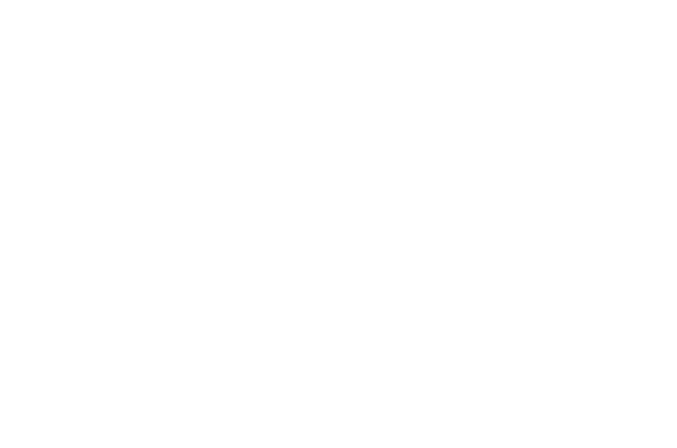
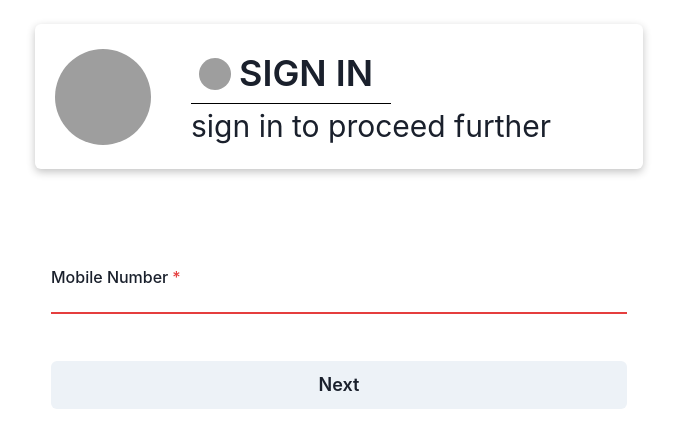
Before and after one commit to Avneesh002/Fashion-square, a React (Vite) app: page / in a window 1280 px wide. Shown: the top 448 px of the page, without its empty margins (301-978 px from the left). Built offline with nearby package versions, Linux system fonts and the light colour scheme; grey boxes are pictures that could not be loaded.

Commit message:
login page complete

```diff
--- a/package.json
+++ b/package.json
@@ -14,6 +14,7 @@
     "@emotion/react": "^11.10.5",
     "@emotion/styled": "^11.10.5",
     "axios": "^1.2.3",
+    "firebase": "^9.15.0",
     "framer-motion": "^8.4.6",
     "react": "^18.2.0",
     "react-dom": "^18.2.0",
--- a/src/App.jsx
+++ b/src/App.jsx
@@ -1,10 +1,12 @@
 import "./App.css";
+import Login from "./Pages/Signup_Login/Login";
 // import Products from "./Pages/Product Page/Products";
 // import Navbar from './Components/Navbar/Navbar'
 
 function App() {
   return (
     <div className="App" >
+      <Login />
     </div>
   );
 }
--- /dev/null
+++ b/src/Components/Floating_Input_Lebel.jsx
@@ -0,0 +1,199 @@
+import {
+  ChakraProvider,
+  FormControl,
+  FormErrorMessage,
+  FormLabel,
+  Input,
+  extendTheme,
+  Box,
+  Button,
+  Text,
+  HStack,
+  PinInput,
+  PinInputField,
+} from "@chakra-ui/react";
+import { useState } from "react";
+import { RecaptchaVerifier, signInWithPhoneNumber } from "firebase/auth";
+import { auth } from "../Pages/Signup_Login/FireBase";
+// import { async } from "@firebase/util";
+
+const activeLabelStyles = {
+  transform: "scale(0.90) translateY(-24px)",
+};
+export const theme = extendTheme({
+  components: {
+    Form: {
+      variants: {
+        floating: {
+          container: {
+            _focusWithin: {
+              label: {
+                ...activeLabelStyles,
+              },
+            },
+            "input:not(:placeholder-shown) + label, .chakra-select__wrapper + label, textarea:not(:placeholder-shown) ~ label":
+              {
+                ...activeLabelStyles,
+              },
+            label: {
+              top: 0,
+              left: 0,
+              zIndex: 2,
+              position: "absolute",
+              backgroundColor: "white",
+              pointerEvents: "none",
+              transformOrigin: "left top",
+            },
+          },
+        },
+      },
+    },
+  },
+});
+
+export default function Floating_Input_Lebel() {
+  const [number, setNumber] = useState("");
+  const [user, setUser] = useState("");
+  const [otp, setOtp] = useState("");
+  const [error, setError] = useState("");
+  const [loading, setisLoading] = useState(false);
+  const [flag, setFlag] = useState(false);
+
+  function setUpRecaptha() {
+    if (!window.recaptchaVerifier) {
+      window.recaptchaVerifier = new RecaptchaVerifier(
+        "recaptcha-container",
+        {
+          size: "invisible",
+          callback: (response) => {
+            // onSignup();
+            getOtp();
+          },
+          "expired-callback": () => {},
+        },
+        auth
+      );
+    }
+  }
+
+  function getOtp() {
+    setisLoading(true);
+    setUpRecaptha();
+    const appVerifier = window.recaptchaVerifier;
+    const phoneNumber = "+91" + number;
+
+    signInWithPhoneNumber(auth, phoneNumber, appVerifier)
+      .then((confirmationResult) => {
+        window.confirmationResult = confirmationResult;
+        console.log(confirmationResult);
+        setFlag(true);
+        setisLoading(false);
+        // setResult(confirmationResult);
+      })
+      .catch((error) => {
+        console.log(error);
+        setError(error.message);
+        setisLoading(flase);
+      });
+  }
+
+  function onOtpVerify() {
+    setisLoading(true);
+    window.confirmationResult
+      .confirm(otp)
+      .then(async (res) => {
+        console.log(res);
+        setisLoading(false);
+        setUser(res.operationType);
+      })
+      .catch((err) => {
+        setError(err.message);
+        setisLoading(false);
+        console.log(err);
+      });
+  }
+
+  return (
+    <ChakraProvider theme={theme}>
+      <Box
+        p={4}
+        display={"flex"}
+        alignItems="center"
+        flexDirection={"column"}
+        gap={6}
+      >
+        {/* <form onSubmit={getOtp}> */}
+        {flag ? (
+          <HStack>
+            <PinInput value={otp} onChange={setOtp}>
+              <PinInputField />
+              <PinInputField />
+              <PinInputField />
+              <PinInputField />
+              <PinInputField />
+              <PinInputField />
+            </PinInput>
+          </HStack>
+        ) : (
+          <FormControl
+            variant="floating"
+            id="mobile-number"
+            isRequired
+            isInvalid
+          >
+            <div id="recaptcha-container" />
+            <Input
+              size="lg"
+              type={"number"}
+              value={number}
+              variant={"flushed"}
+              onChange={(e) => setNumber(e.target.value)}
+              placeholder=" "
+            />
+            <FormLabel>
+              {flag ? "Please type the OTP sent to" : "Mobile Number"}
+            </FormLabel>
+            {number.length > 0 && number.length < 10 ? (
+              <FormErrorMessage position={"absolute"} right="0">
+                10 Digit Valid Mobile No. Required
+              </FormErrorMessage>
+            ) : null}
+          </FormControl>
+        )}
+
+        {flag ? (
+          <Button
+            onClick={onOtpVerify}
+            width={"full"}
+            size="lg"
+            mt={6}
+            variant="solid"
+            _hover={{ bg: "#e81864" }}
+            bg={"#D3145A"}
+          >
+            Submit
+          </Button>
+        ) : (
+          <Button
+            // onClick={onSignup}
+            onClick={getOtp}
+            loadingText="Sending"
+            width={"full"}
+            size="lg"
+            mt={6}
+            variant="solid"
+            _hover={number.length < 10 ? null : { bg: "#e81864" }}
+            disabled={number.length < 10 ? true : false}
+            bg={number.length < 10 ? null : "#D3145A"}
+          >
+            Next
+          </Button>
+        )}
+
+        <Text>{error}</Text>
+        <Text>{user}</Text>
+        {/* </form> */}
+      </Box>
+    </ChakraProvider>
+  );
+}
--- /dev/null
+++ b/src/Pages/Signup_Login/FireBase.js
@@ -0,0 +1,22 @@
+// Import the functions you need from the SDKs you need
+import { initializeApp } from "firebase/app";
+import { getAuth, RecaptchaVerifier, signInWithPhoneNumber } from "firebase/auth";
+// TODO: Add SDKs for Firebase products that you want to use
+// https://firebase.google.com/docs/web/setup#available-libraries
+
+// Your web app's Firebase configuration
+const firebaseConfig = {
+  apiKey: "AIzaSyD_vwFHLeJlbUDTXvI4C76HPM3tyVLyPD4",
+  authDomain: "lime-road-login-otp.firebaseapp.com",
+  projectId: "lime-road-login-otp",
+  storageBucket: "lime-road-login-otp.appspot.com",
+  messagingSenderId: "489885127316",
+  appId: "1:489885127316:web:c2df0225b8647688c71a81"
+};
+
+// Initialize Firebase
+const app = initializeApp(firebaseConfig);
+export const auth = getAuth(app);
+
+
+export default app;
--- a/src/Pages/Signup_Login/Login.jsx
+++ b/src/Pages/Signup_Login/Login.jsx
@@ -6,46 +6,46 @@
   Avatar,
   CardHeader,
   Box,
-  Input,
-  VStack,
   HStack,
   Heading,
   Stack,
-  FormControl,
-  FormLabel,
 } from "@chakra-ui/react";
 import React from "react";
+import Floating_Input_Lebel from "../../Components/Floating_Input_Lebel";
 
 const Login = () => {
   return (
-    <Container p={4}>
-      <Stack spacing={6} align="stretch">
-        <Card direction={"row"} alignItems={"center"}>
+    // maxW='full' centerContent
+    <Container maxW="container.sm" mt={6} >
+      <Stack maxW={"full"} gap={20} align="stretch">
+        <Card
+          direction={"row"}
+          alignItems={"center"}
+          boxShadow="rgba(0, 0, 0, 0.24) 0px 3px 8px"
+        >
           <CardHeader>
             <Avatar
               size="xl"
               name="Segun Adebayo"
               src="https://bit.ly/sage-adebayo"
-            />{" "}
+            />
           </CardHeader>
           <CardBody direction="column">
-            <HStack>
+            <HStack w={"200px"} p={2} borderBottom={"1px solid black"}>
               <Avatar
                 size="sm"
                 name="Segun Adebayo"
                 src="https://bit.ly/sage-adebayo"
               />
-              <Heading>SIGN IN</Heading>
+              <Heading fontWeight={"semibold"}>SIGN IN</Heading>
             </HStack>
-            <hr heigth={"2px"} />
-            <Text fontSize="xl">sign in to proceed further</Text>
+            <Text fontSize="3xl" >
+              sign in to proceed further
+            </Text>
           </CardBody>
         </Card>
         <Box>
-          <FormControl variant="floating">
-            <Input variant="flushed" placeholder=" " />
-            <FormLabel>Mobile Number</FormLabel>
-          </FormControl>
+          <Floating_Input_Lebel />
         </Box>
       </Stack>
     </Container>
```
Also changed, not shown: 1 other file (tests, documents, lock files or other folders).
